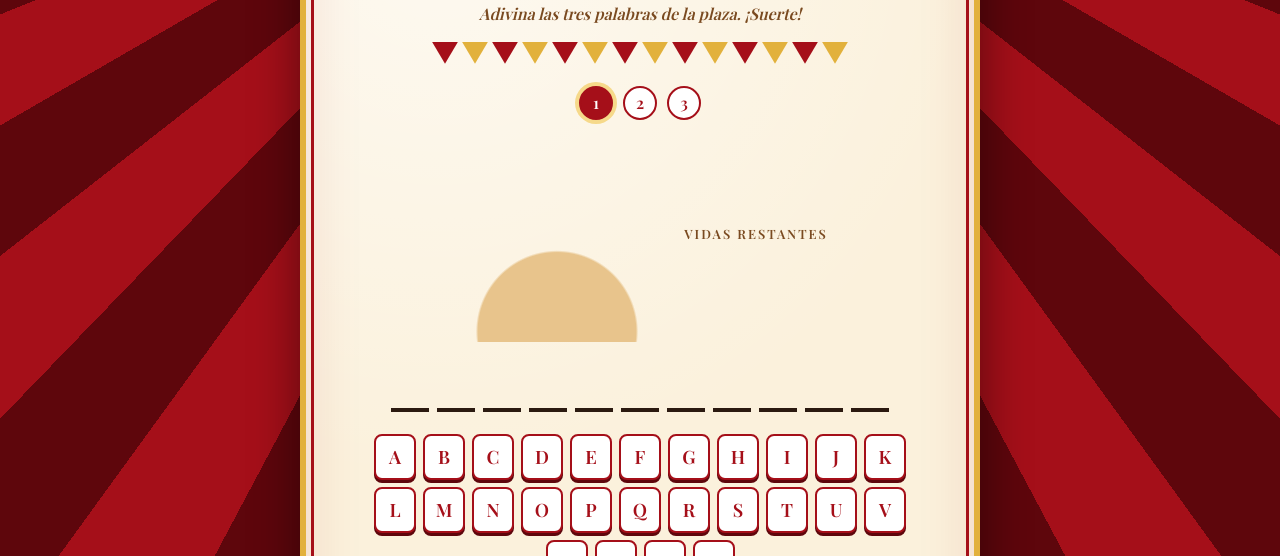
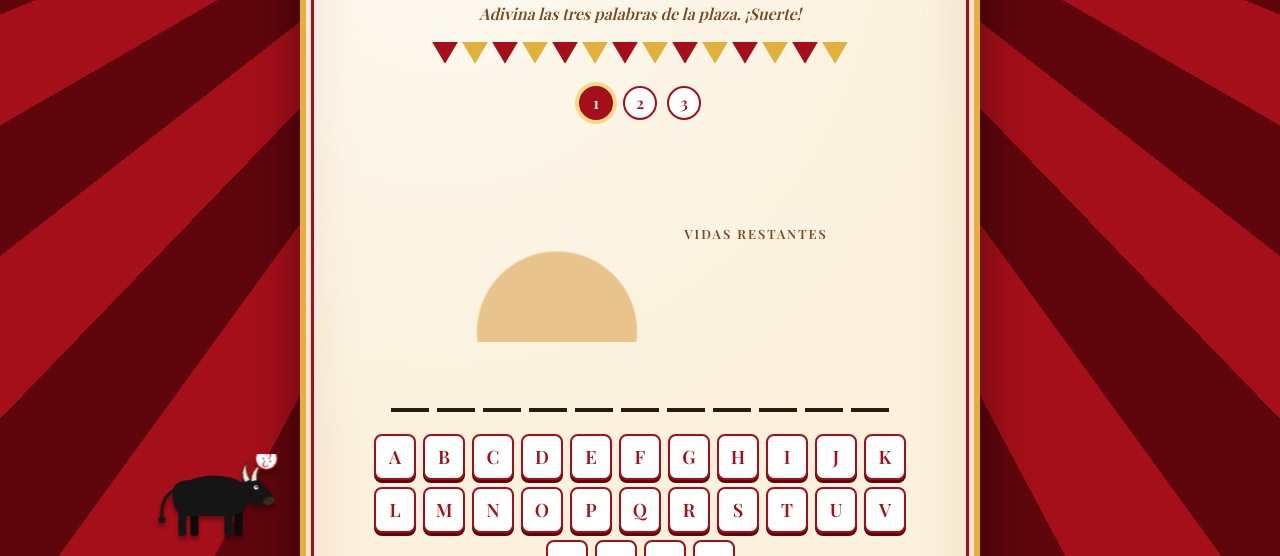
Before and after one commit to mattlern/pendu-corrida, a plain HTML site: page index.html in a window 1280 px wide. Shown: the part 244-800 px from the top of the page. Drawn offline with nearby package versions, Linux system fonts and the light colour scheme; a web font is replaced by a local one.

Commit message:
Toro animado que pasa y mira al ahorcado
Co-Authored-By: Claude Opus 5.5 <noreply@anthropic.com>
Claude-Session: https://claude.ai/code/session_01RxGXTNZcgNNwL7o8bviZNd

```diff
--- a/index.html
+++ b/index.html
@@ -168,6 +168,27 @@
   }
   @keyframes tombe { to { transform: translateY(110vh) rotate(720deg); opacity: .8; } }
 
+
+  /* Taureau qui passe */
+  .toro {
+    position: fixed; bottom: 8px; left: 0; width: 140px; height: 94px;
+    pointer-events: none; z-index: 5;
+    transform: translateX(-200px);
+    filter: drop-shadow(0 4px 2px rgba(0,0,0,.35));
+  }
+  .toro .pata { transform-box: fill-box; transform-origin: top center; }
+  .toro.marche .pata.a { animation: pas .5s ease-in-out infinite alternate; }
+  .toro.marche .pata.b { animation: pas .5s ease-in-out infinite alternate-reverse; }
+  @keyframes pas { from { transform: rotate(-16deg); } to { transform: rotate(16deg); } }
+  .toro.marche .cuerpo { animation: rebote .25s ease-in-out infinite alternate; }
+  @keyframes rebote { to { transform: translateY(-1.5px); } }
+  .toro .cabeza { transform-box: view-box; transform-origin: 92px 40px; transition: transform .6s ease; }
+  .toro.mira .cabeza { transform: rotate(-24deg); }
+  .toro .cola { transform-box: view-box; transform-origin: 22px 34px; animation: cola 1.2s ease-in-out infinite alternate; }
+  @keyframes cola { to { transform: rotate(18deg); } }
+  .toro .bulle { opacity: 0; transition: opacity .3s; }
+  .toro.mira .bulle { opacity: 1; }
+
   @media (max-width: 480px) {
     .cartel { padding: 30px 14px 24px; }
     .mot span { width: 28px; height: 40px; font-size: 1.35rem; }
@@ -271,6 +292,31 @@
     <button class="action" id="action"></button>
   </main>
 
+
+  <svg class="toro" id="toro" viewBox="0 0 140 94" aria-hidden="true">
+    <g class="cuerpo">
+      <path class="cola" d="M24 36 Q10 44 12 64" stroke="#151515" stroke-width="3" fill="none" stroke-linecap="round"/>
+      <circle class="cola" cx="12" cy="66" r="3.5" fill="#151515"/>
+      <rect class="pata a" x="28" y="54" width="8" height="28" rx="3" fill="#151515"/>
+      <rect class="pata b" x="40" y="54" width="8" height="28" rx="3" fill="#0a0a0a"/>
+      <rect class="pata b" x="74" y="54" width="8" height="28" rx="3" fill="#151515"/>
+      <rect class="pata a" x="84" y="54" width="8" height="28" rx="3" fill="#0a0a0a"/>
+      <path d="M22 40 Q22 26 40 26 Q60 18 82 24 Q96 28 96 44 Q96 60 80 62 L36 62 Q22 60 22 40Z" fill="#151515"/>
+      <g class="cabeza">
+        <path d="M88 30 Q100 24 112 32 L120 50 Q121 58 113 58 L104 56 Q92 50 88 40Z" fill="#151515"/>
+        <ellipse cx="115" cy="55" rx="6" ry="4" fill="#3a2a22"/>
+        <circle cx="107" cy="38" r="2.2" fill="#fff"/>
+        <circle cx="107.6" cy="37.6" r="1.1" fill="#000"/>
+        <path d="M98 30 Q96 18 106 12 Q101 20 104 29Z" fill="#f3ead8" stroke="#151515" stroke-width=".8"/>
+        <path d="M104 31 Q108 20 118 18 Q111 24 110 32Z" fill="#f3ead8" stroke="#151515" stroke-width=".8"/>
+        <g class="bulle">
+          <circle cx="126" cy="14" r="11" fill="#fff" stroke="#a50f19" stroke-width="1.5"/>
+          <text x="126" y="19" text-anchor="middle" font-size="14" font-family="Rye, serif" fill="#a50f19">¿?</text>
+        </g>
+      </g>
+    </g>
+  </svg>
+
 <script>
   const MOTS = ["BANDERILLAS", "TRADICIÓN", "TORERO"];
   const MAX = 10;
@@ -368,6 +414,34 @@
   });
 
   nouveauMot();
+
+  // Le taureau traverse, s'arrête pour regarder le pendu, puis repart
+  (function () {
+    const toro = $("toro");
+    if (matchMedia("(prefers-reduced-motion: reduce)").matches) return;
+    let x, arret, phase, t0;
+    function depart() {
+      x = -160; phase = "va";
+      const carte = document.querySelector(".cartel").getBoundingClientRect();
+      arret = Math.max(10, carte.left - 150);
+      toro.classList.add("marche"); toro.classList.remove("mira");
+      requestAnimationFrame(boucle);
+    }
+    function boucle(t) {
+      if (phase === "va") {
+        x += 1.6;
+        if (x >= arret) { phase = "mira"; t0 = t; toro.classList.remove("marche"); toro.classList.add("mira"); }
+      } else if (phase === "mira") {
+        if (t - t0 > 2800) { phase = "sale"; toro.classList.remove("mira"); toro.classList.add("marche"); }
+      } else {
+        x += 2.2;
+        if (x > innerWidth + 20) { toro.classList.remove("marche"); setTimeout(depart, 7000); return; }
+      }
+      toro.style.transform = `translateX(${x}px)`;
+      requestAnimationFrame(boucle);
+    }
+    setTimeout(depart, 1500);
+  })();
 </script>
 </body>
 </html>
```
